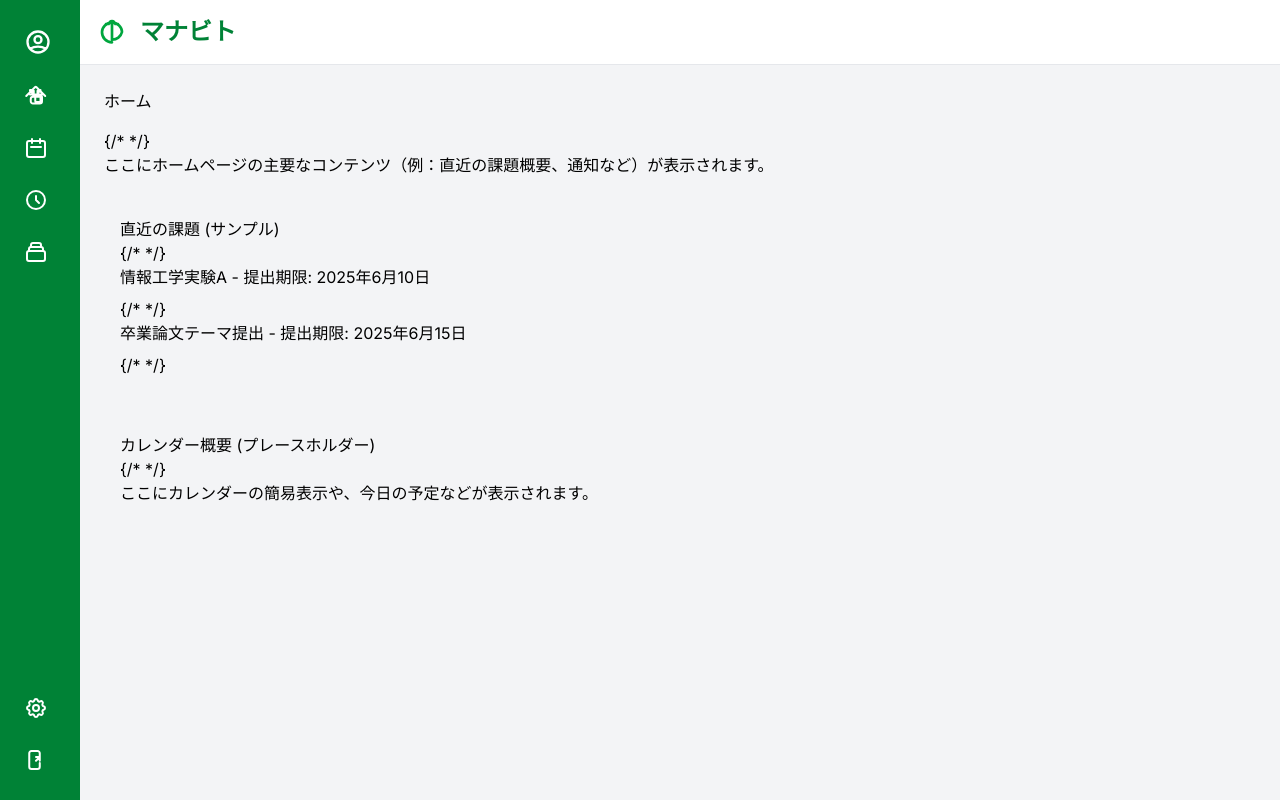
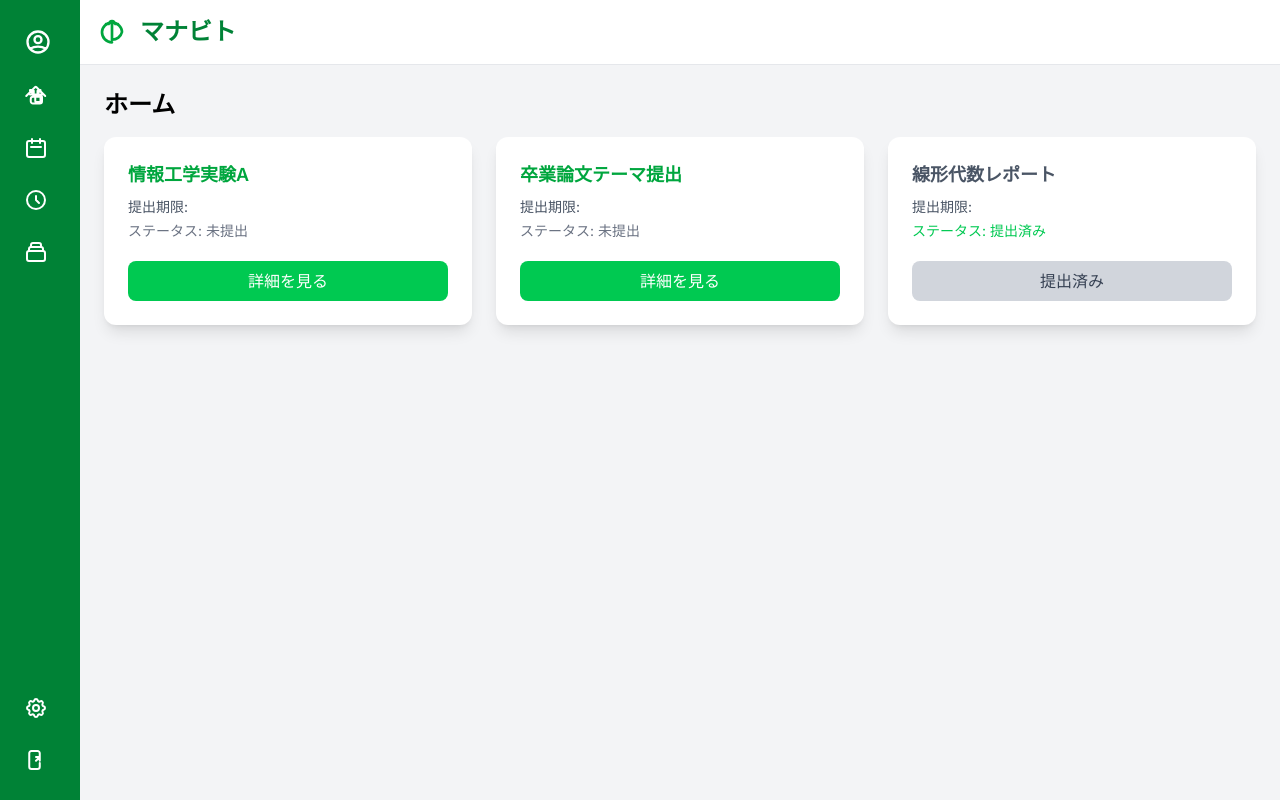
Before and after one commit to evans707/ManabitoApp, a Vue app in the folder frontend/: page / in a window 1280 px wide. Built offline with nearby package versions, Linux system fonts and the light colour scheme.

Commit message:
[add] コンポーネントとビューの追加 Home.vueに課題のカードコンポネントを追加し, 詳細ボタンをクリックすることで詳細ページに遷移するようにした.

```diff
--- a/frontend/src/App.vue
+++ b/frontend/src/App.vue
@@ -1,6 +1,6 @@
 <script setup>
-import Header from './components/Header.vue'
-import SideBar from './components/SideBar.vue'
+import Header from './components/layouts/Header.vue'
+import SideBar from './components/layouts/SideBar.vue'
 </script>
 
 <template>
--- /dev/null
+++ b/frontend/src/components/assignment/AssignmentCard.vue
@@ -0,0 +1,71 @@
+<template>
+  <Card>
+    <h3
+      class="text-lg font-semibold mb-2"
+      :class="status === '提出済み' ? 'text-gray-600' : 'text-green-600'"
+    >
+      {{ title }}
+    </h3>
+    <p class="text-sm text-gray-600 mb-1">提出期限: {{ due_date }}</p>
+    <p class="text-sm mb-1" :class="statusColorClass">
+      ステータス: {{ status }}
+    </p>
+    <button
+      :class="buttonClass"
+      class="mt-4 font-medium py-2 px-4 rounded-lg transition-colors w-full"
+      :disabled="status === '提出済み'"
+      @click="handleButtonClick"
+    >
+      {{ buttonText }}
+    </button>
+  </Card>
+</template>
+
+<script setup>
+import { computed } from 'vue'
+import { useRouter } from 'vue-router'
+import Card from '../common/Card.vue'
+
+const props = defineProps({
+  id: {
+    type: [String, Number],
+    required: true
+  },
+  title: {
+    type: String,
+    required: true
+  },
+  due_date: {
+    type: String,
+    required: true
+  },
+  status: {
+    type: String,
+    required: true,
+    validator: (value) => ['未提出', '提出済み'].includes(value)
+  }
+})
+
+const router = useRouter()
+
+const statusColorClass = computed(() => {
+  return props.status === '提出済み' ? 'text-green-500' : 'text-gray-500'
+})
+
+const buttonText = computed(() => {
+  return props.status === '提出済み' ? '提出済み' : '詳細を見る'
+})
+
+const buttonClass = computed(() => {
+  if (props.status === '提出済み') {
+    return 'bg-gray-300 text-gray-700 cursor-not-allowed'
+  }
+  return 'bg-green-500 hover:bg-green-600 text-white'
+})
+
+function handleButtonClick() {
+  if (props.status !== '提出済み') {
+    router.push({ name: 'AssignmentDetails', params: { id: props.id } })
+  }
+}
+</script>
--- /dev/null
+++ b/frontend/src/components/common/Card.vue
@@ -0,0 +1,5 @@
+<template>
+  <div class="bg-white p-6 rounded-xl shadow-lg hover:shadow-xl transition-shadow">
+    <slot></slot>
+  </div>
+</template>
--- a/frontend/src/components/SideBar.vue
+++ b/frontend/src/components/layouts/SideBar.vue
@@ -31,7 +31,7 @@
 
 <script setup>
 import { RouterLink } from 'vue-router'
-import SidebarItem from './SideBarItem.vue'
+import SidebarItem from '../SideBarItem.vue'
 
 // SVGアイコンの定義 (HTML文字列として)
 const userIconSvg = `<svg xmlns="http://www.w3.org/2000/svg" fill="none" viewBox="0 0 24 24" stroke="currentColor"><path stroke-linecap="round" stroke-linejoin="round" stroke-width="2" d="M5.121 17.804A13.937 13.937 0 0112 16c2.5 0 4.847.655 6.879 1.804M15 10a3 3 0 11-6 0 3 3 0 016 0zm6 2a9 9 0 11-18 0 9 9 0 0118 0z" /></svg>`
--- a/frontend/src/router/index.js
+++ b/frontend/src/router/index.js
@@ -5,6 +5,7 @@ import CalendarView from '../views/CalendarView.vue'
 import UpcomingAssignmentsView from '../views/UpcomingAssignmentsView.vue'
 import AllAssignmentsView from '../views/AllAssignmentsView.vue'
 import SettingsView from '../views/SettingsView.vue'
+import AssignmentDetailsView from '../views/AssignmentDetails.vue'
 
 const routes = [
   {
@@ -31,6 +32,12 @@ const routes = [
     path: '/settings',
     name: 'Settings',
     component: SettingsView
+  },
+  {
+    path: '/assignment/:id',
+    name: 'AssignmentDetails',
+    component: AssignmentDetailsView,
+    props: true
   }
 ]
 
--- /dev/null
+++ b/frontend/src/views/AssignmentDetails.vue
@@ -0,0 +1,68 @@
+<template>
+  <div class="p-4 md:p-6">
+    <div v-if="assignment">
+    <h1 class="text-3xl font-semibold mb-4">{{ assignment.title }}</h1>
+      <p class="text-lg text-gray-700 mb-2"><strong>提出期限:</strong> {{ assignment.dueDate }}</p>
+      <p class="text-lg mb-4" :class="statusColorClass"><strong>ステータス:</strong> {{ assignment.status }}</p>
+
+      <div class="bg-white p-6 rounded-xl shadow-lg">
+        <h2 class="text-xl font-semibold text-gray-800 mb-3">課題詳細</h2>
+        <p class="text-gray-600">
+            ここに課題に関する詳細な説明や、提出用フォーム、関連資料などが表示されます。
+            現在は課題ID: {{ assignmentId }} の詳細ページです。
+        </p>
+        </div>
+
+      <button @click="$router.back()" class="mt-6 bg-gray-500 hover:bg-gray-600 text-white font-medium py-2 px-4 rounded-lg transition-colors">
+        戻る
+      </button>
+    </div>
+    <div v-else>
+      <p class="text-xl text-gray-500">課題情報を読み込んでいます...</p>
+      </div>
+  </div>
+</template>
+
+<script setup>
+import { ref, onMounted, computed, watch } from 'vue'
+import { useRoute } from 'vue-router'
+
+const route = useRoute()
+const assignmentId = ref(route.params.id)
+const assignment = ref(null)
+
+// ダミーデータ
+const allAssignments = {
+  '1': { id: 1, title: '情報工学実験A', dueDate: '2025年6月10日', status: '未提出', description: '実験レポートを作成し、指定された形式で提出してください。' },
+  '2': { id: 2, title: '卒業論文テーマ提出', dueDate: '2025年6月15日', status: '未提出', description: '卒業論文のテーマと概要を指導教員に提出してください。' },
+  '3': { id: 3, title: '線形代数レポート', dueDate: '2025年5月28日', status: '提出済み', description: '教科書の章末問題を解き、解答プロセスと共に提出済みです。' }
+}
+
+function fetchAssignmentDetails(id) {
+  console.log(`Fetching details for ID: ${id}`)
+  const foundAssignment = allAssignments[id]
+  if (foundAssignment) {
+    assignment.value = { ...foundAssignment }
+  } else {
+    console.error(`Assignment with ID ${id} not found.`)
+    assignment.value = null
+  }
+}
+
+onMounted(() => {
+  fetchAssignmentDetails(assignmentId.value)
+})
+
+
+watch(() => route.params.id, (newId) => {
+  if (newId) {
+    assignmentId.value = newId
+    fetchAssignmentDetails(newId)
+  }
+})
+
+const statusColorClass = computed(() => {
+  if (!assignment.value) return ''
+  return assignment.value.status === '提出済み' ? 'text-green-500' : 'text-gray-500'
+})
+</script>
--- a/frontend/src/views/Home.vue
+++ b/frontend/src/views/Home.vue
@@ -1,39 +1,28 @@
-// src/views/Home.vue
+<script setup>
+import AssignmentCard from '@/components/assignment/AssignmentCard.vue'
+import { ref } from 'vue'
+
+// テストデータ
+const assignments = ref([
+  { id: 1, title: '情報工学実験A', due_date: '2025年6月10日', status: '未提出' },
+  { id: 2, title: '卒業論文テーマ提出', due_date: '2025年6月15日', status: '未提出' },
+  { id: 3, title: '線形代数レポート', due_date: '2025年5月28日', status: '提出済み' }
+])
+
+</script>
+
 <template>
-  <div class="home-page">
-    <h2>ホーム</h2> {/* */}
-    <p>ここにホームページの主要なコンテンツ（例：直近の課題概要、通知など）が表示されます。</p>
-
-    <section class="quick-look-assignments">
-      <h3>直近の課題 (サンプル)</h3> {/* */}
-      <ul>
-        <li>情報工学実験A - 提出期限: 2025年6月10日</li> {/* */}
-        <li>卒業論文テーマ提出 - 提出期限: 2025年6月15日</li> {/* */}
-      </ul>
-    </section>
-
-    <section class="calendar-summary">
-      <h3>カレンダー概要 (プレースホルダー)</h3> {/* */}
-      <p>ここにカレンダーの簡易表示や、今日の予定などが表示されます。</p>
-    </section>
+  <div class="dashboard-page">
+    <h2 class="text-2xl font-semibold mb-4">ホーム</h2>
+    <div class="grid grid-cols-1 md:grid-cols-2 lg:grid-cols-3 gap-6">
+      <AssignmentCard
+        v-for="assignment in assignments"
+        :key="assignment.id"
+        :id="assignment.id"
+        :title="assignment.title"
+        :due-date="assignment.due_date"
+        :status="assignment.status"
+      />
+    </div>
   </div>
 </template>
-
-<style scoped>
-.home-page h2 {
-  margin-bottom: 1rem;
-}
-.quick-look-assignments, .calendar-summary {
-  margin-top: 1.5rem;
-  padding: 1rem;
-  /* border: 1px solid #ddd; */ /* 構造把握のための仮枠線 */
-  /* border-radius: 8px; */
-}
-.quick-look-assignments ul {
-  list-style: none;
-  padding-left: 0;
-}
-.quick-look-assignments li {
-  margin-bottom: 0.5rem;
-}
-</style>
```
Also changed, not shown: frontend/src/components/layouts/Header.vue (renamed from frontend/src/components/Header.vue).
